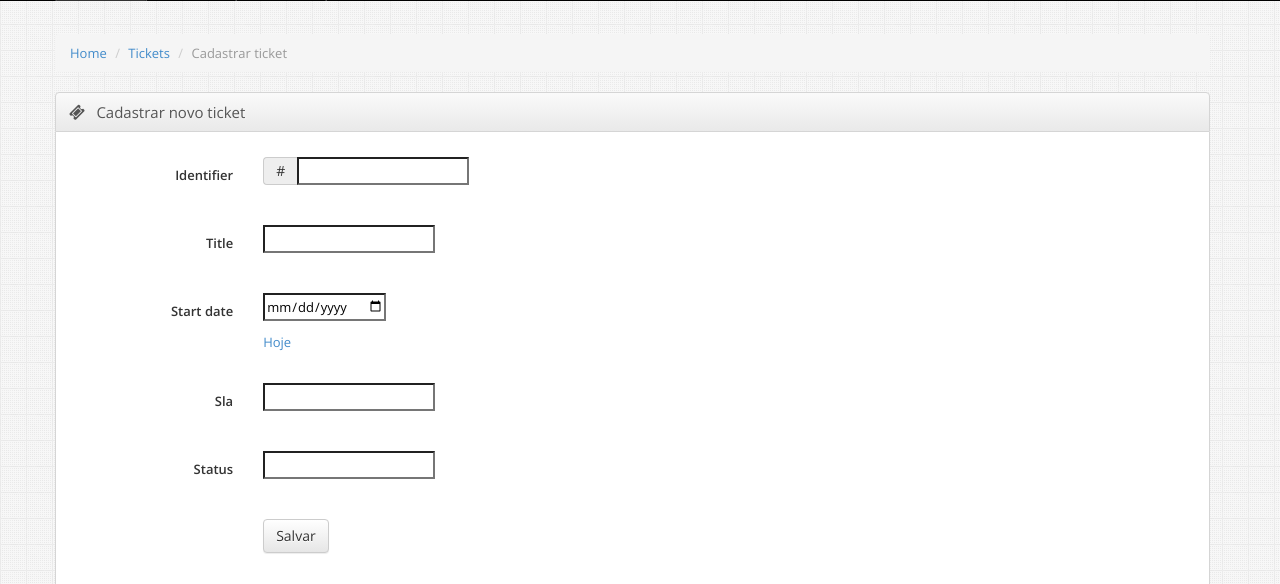
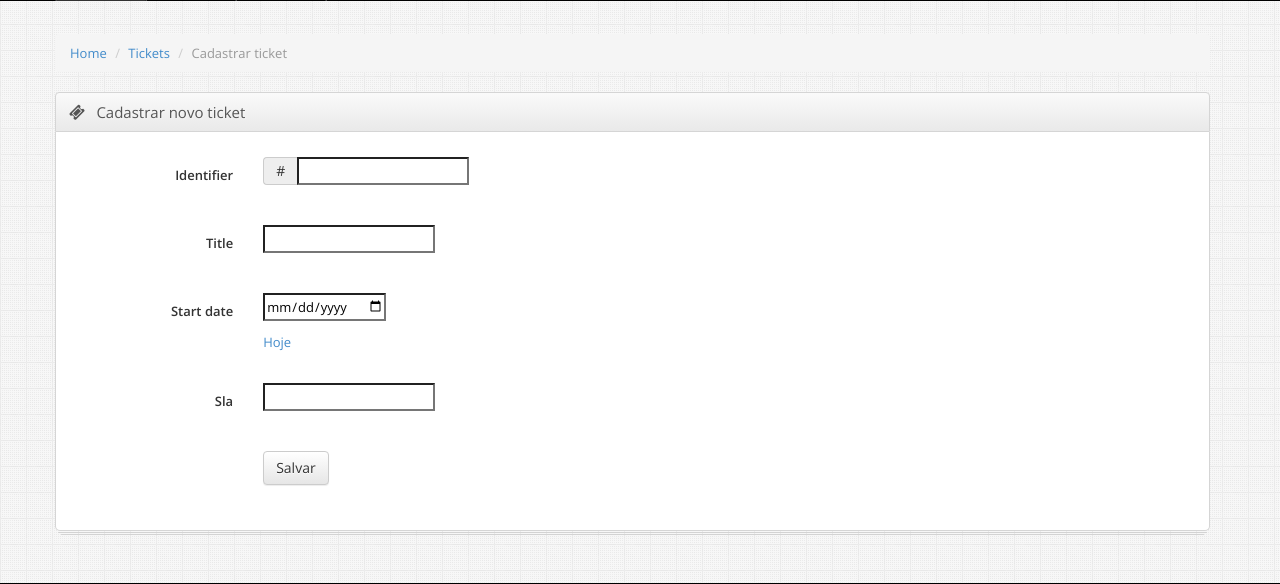
Before and after one commit to brunobbbs/slacalculator, a Django app: template apps/core/templates/core/ticket_form.html in a window 1280 px wide. Shown: the part 132-716 px from the top of the page. Run offline with Django 3.2, Linux system fonts and the light colour scheme; the template is opened without the code that fills it, so the values that code supplies are empty, except form fields; tables that the repository leaves empty hold one stand-in row (values such as "Sample post"); form fields are guessed from the names that the template uses; some libraries are stand-ins or nearby versions.

Commit message:
removed unused field

```diff
--- a/apps/core/templates/core/ticket_form.html
+++ b/apps/core/templates/core/ticket_form.html
@@ -100,23 +100,6 @@
                             </div>
                         </div>
                         <!-- // end of: sla field -->
-                        <!-- status field -->
-                        <div class="form-group {% if form.status.errors %}has-error{% endif %}">
-                            {% if form.status.errors %}
-                            <div class="col-sm-10 col-sm-offset-2">
-                                <div class="text-danger" role="alert">
-                                    {{ form.status.errors.as_text }}
-                                </div>
-                            </div>
-                            {% endif %}
-                            <label class="col-sm-2 control-label" for="{{ form.status.id_for_label }}">{{ form.status.label }}</label>
-                            <div class="col-sm-2">
-                                {{ form.status }}
-                                <span class="help-block m-b-none">{{ form.status.help_text }}</span>
-                            </div>
-                        </div>
-                        <!-- // end of: sla field -->
-
                          <div class="form-group">
                             <div class="col-md-offset-2 col-md-10">
                                 <button type="submit" class="btn btn-default block full-width m-b">Salvar</button>
```
